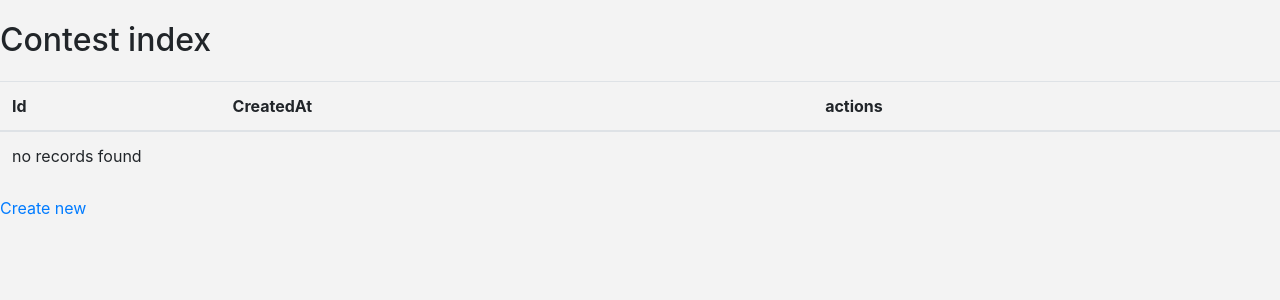
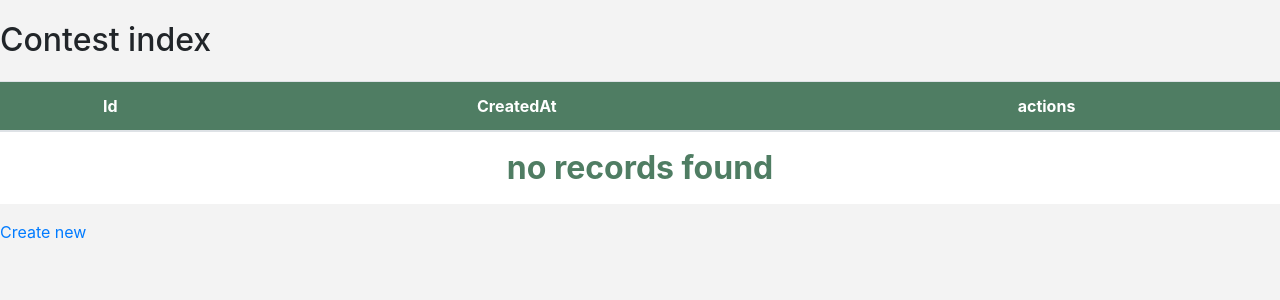
Before and after one commit to tomsihap/kus, a Symfony app: template templates/contest/index.html.twig in a window 1280 px wide. Shown: the part 62-362 px from the top of the page. Run offline with Twig, Linux system fonts and the light colour scheme; the template is opened without the code that fills it, so the values that code supplies are empty; some libraries are stand-ins or nearby versions.

Commit message:
feat(tournament): add css to index tournament page

```diff
--- a/public/dist/css/style.css
+++ b/public/dist/css/style.css
@@ -74,3 +74,47 @@ form a {
   margin-left: auto;
   margin-right: auto;
   width: 50%; }
+
+#tournament-board-title {
+  color: #4F7D63;
+  font-weight: bold;
+  font-size: 2em; }
+
+#tournament-name {
+  color: #4F7D63;
+  font-weight: bold;
+  font-size: 1.2em; }
+
+#tournament-head {
+  display: -webkit-box;
+  display: -ms-flexbox;
+  display: flex;
+  -webkit-box-pack: justify;
+  -ms-flex-pack: justify;
+  justify-content: space-between;
+  -webkit-box-align: end;
+  -ms-flex-align: end;
+  align-items: flex-end;
+  padding-top: 2em; }
+
+th, td {
+  text-align: center; }
+
+thead {
+  background-color: #4F7D63; }
+
+tbody {
+  background-color: white; }
+
+th {
+  color: white;
+  font-size: 1em; }
+
+td {
+  color: #4F7D63;
+  font-size: 2em;
+  font-weight: bold; }
+
+.create-btn {
+  background-color: #4F7D63;
+  border-radius: 10px; }
--- a/public/dist/scss/imports/log.scss
+++ b/public/dist/scss/imports/log.scss
@@ -5,7 +5,6 @@
     font-weight: bold;
     font-size: 2em;
     padding-top: 2em;
-
 }
 
 p, label {
--- /dev/null
+++ b/public/dist/scss/imports/tournament.scss
@@ -0,0 +1,54 @@
+#tournament-board-title {
+    color: $main-color;
+    font-weight: bold;
+    font-size: 2em;
+
+}
+
+#tournament-name{
+    color: $main-color;
+    font-weight: bold;
+    font-size: 1.2em;
+
+}
+
+// #tournament-board {
+//     display: flex;
+//     flex-wrap: wrap;
+// }
+
+#tournament-head {
+    display: flex;
+    justify-content: space-between;
+    align-items: flex-end;
+    padding-top: 2em;
+}
+
+
+th, td {
+    text-align: center;
+}
+
+thead {
+    background-color: $main-color;
+}
+
+tbody {
+    background-color: white;
+}
+
+th {
+    color: white;
+    font-size: 1em;
+}
+
+td {
+    color: $main-color;
+    font-size: 2em;
+    font-weight: bold;
+}
+
+.create-btn {
+    background-color: $main-color;
+    border-radius: 10px;
+}
--- a/public/dist/scss/style.scss
+++ b/public/dist/scss/style.scss
@@ -1,3 +1,4 @@
 @import "imports/general.scss";
 @import "imports/home.scss";
 @import "imports/log.scss";
+@import "imports/tournament.scss";
--- a/src/Controller/RegistrationController.php
+++ b/src/Controller/RegistrationController.php
@@ -36,7 +36,7 @@ class RegistrationController extends AbstractController
 
             // do anything else you need here, like send an email
 
-            return $this->redirectToRoute('tournament_index');
+            return $this->redirectToRoute('tournament_new');
         }
 
         return $this->render('registration/register.html.twig', [
--- a/templates/registration/register.html.twig
+++ b/templates/registration/register.html.twig
@@ -25,6 +25,10 @@
             {{ form_widget(registrationForm.plainPassword, {'attr': {'class': 'form-control'}}) }}
             {{ form_row(registrationForm.plainPassword) }}
         </div>
+        <div class="form-input">
+            <label for="confirmPasswordInput">confirm password</label>
+            <input type="password" class="form-control" id="confirmPasswordInput" required>
+        </div>
 
         <input type="hidden" name="_csrf_token" value="{{ csrf_token('authenticate') }}">
 
```
Also changed, not shown: templates/tournament/index.html.twig (+27 -24 lines), 2 other files.
